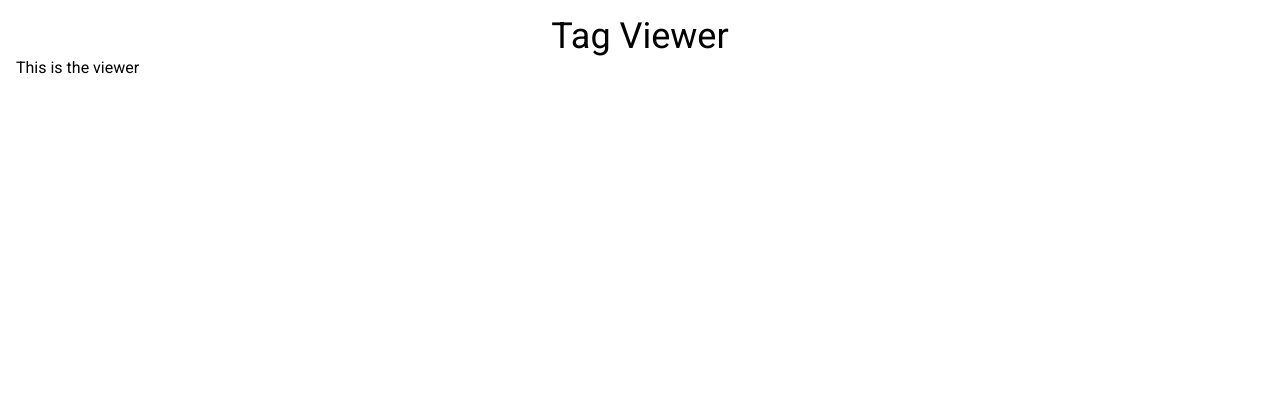
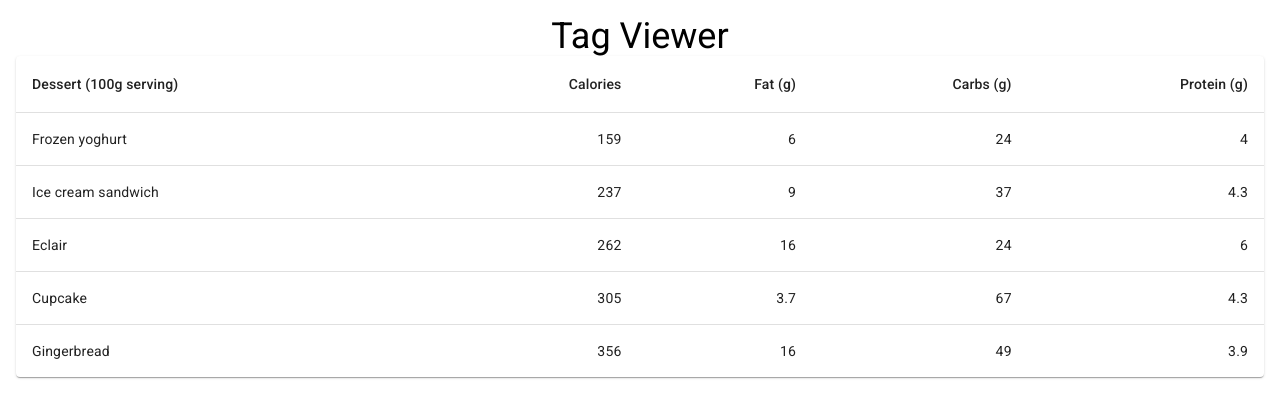
Before and after one commit to PioterAndrzejewski/tags_viewer, a React (Create React App) app: page / in a window 1280 px wide. Shown: the top 418 px of the page. Built offline with nearby package versions, Linux system fonts and the light colour scheme.

Commit message:
add table with mocked data

```diff
--- /dev/null
+++ b/src/components/TagsViewer/TagsViewer.tsx
@@ -0,0 +1,59 @@
+import Paper from "@mui/material/Paper";
+import Table from "@mui/material/Table";
+import TableBody from "@mui/material/TableBody";
+import TableCell from "@mui/material/TableCell";
+import TableContainer from "@mui/material/TableContainer";
+import TableHead from "@mui/material/TableHead";
+import TableRow from "@mui/material/TableRow";
+
+function createData(
+  name: string,
+  calories: number,
+  fat: number,
+  carbs: number,
+  protein: number,
+) {
+  return { name, calories, fat, carbs, protein };
+}
+
+const rows = [
+  createData("Frozen yoghurt", 159, 6.0, 24, 4.0),
+  createData("Ice cream sandwich", 237, 9.0, 37, 4.3),
+  createData("Eclair", 262, 16.0, 24, 6.0),
+  createData("Cupcake", 305, 3.7, 67, 4.3),
+  createData("Gingerbread", 356, 16.0, 49, 3.9),
+];
+
+export const TagsViewer = () => {
+  return (
+    <TableContainer component={Paper}>
+      <Table sx={{ minWidth: 650 }} aria-label='simple table'>
+        <TableHead>
+          <TableRow>
+            <TableCell>Dessert (100g serving)</TableCell>
+            <TableCell align='right'>Calories</TableCell>
+            <TableCell align='right'>Fat&nbsp;(g)</TableCell>
+            <TableCell align='right'>Carbs&nbsp;(g)</TableCell>
+            <TableCell align='right'>Protein&nbsp;(g)</TableCell>
+          </TableRow>
+        </TableHead>
+        <TableBody>
+          {rows.map((row) => (
+            <TableRow
+              key={row.name}
+              sx={{ "&:last-child td, &:last-child th": { border: 0 } }}
+            >
+              <TableCell component='th' scope='row'>
+                {row.name}
+              </TableCell>
+              <TableCell align='right'>{row.calories}</TableCell>
+              <TableCell align='right'>{row.fat}</TableCell>
+              <TableCell align='right'>{row.carbs}</TableCell>
+              <TableCell align='right'>{row.protein}</TableCell>
+            </TableRow>
+          ))}
+        </TableBody>
+      </Table>
+    </TableContainer>
+  );
+};
--- a/src/screens/ViewerScreen.tsx
+++ b/src/screens/ViewerScreen.tsx
@@ -1,7 +1,8 @@
+import { TagsViewer } from "src/components/TagsViewer/TagsViewer";
 import { Screen } from "src/components/common/Screen";
 
 export const ViewerScreen = () => (
   <Screen header='Tag Viewer'>
-    <h2>This is the viewer</h2>
+    <TagsViewer />
   </Screen>
 );
```
